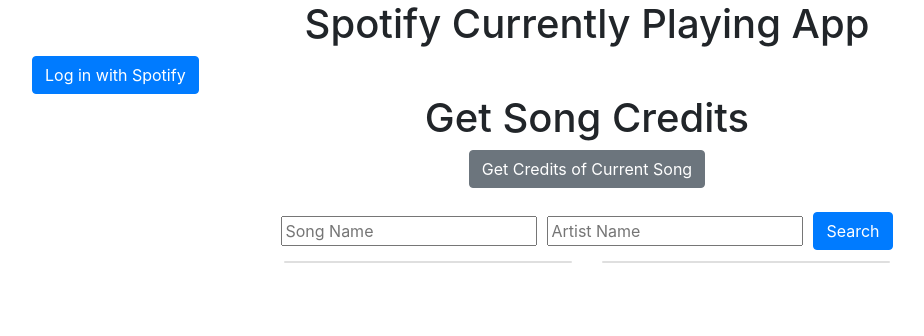
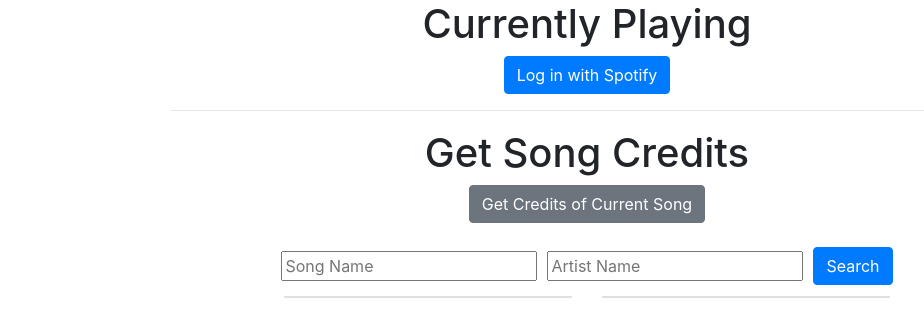
Before and after one commit to itskpalusa/npc, a React (Create React App) app: page / in a window 1280 px wide. Shown: the top 336 px of the page, without its empty margins (53-977 px from the left). Built offline with nearby package versions, Linux system fonts and the light colour scheme.

Commit message:
add songChange and song pass

```diff
--- a/src/App.js
+++ b/src/App.js
@@ -6,6 +6,7 @@ import GeniusCredits from "./components/GeniusCredits";
 
 const App = () => {
 	const [accessToken, setAccessToken] = useState("");
+  const [currentSong, setCurrentSong] = useState(null);
 
 	useEffect(() => {
 		const handleCallback = async () => {
@@ -55,25 +56,42 @@ const App = () => {
 		window.location.href = authUrl;
 	};
 
+	const handleSongChange = (song) => {
+		setCurrentSong(song);
+	};
+
 	return (
 		<div className="container">
 			<div>
 				<div className="text-center">
-					<h1>Spotify Currently Playing App</h1>
+					<h1>Currently Playing</h1>
 				</div>
 				<div>
 					{accessToken ? (
-						<SpotifyPlayer accessToken={accessToken} />
+						<SpotifyPlayer
+							accessToken={accessToken}
+							onSongChange={handleSongChange}
+						/>
 					) : (
-						<div className="btn btn-primary" onClick={handleLogin}>
-							Log in with Spotify
+						<div
+							style={{
+								display: "flex",
+								alignItems: "center",
+								justifyContent: "center",
+							}}
+						>
+							<div className="btn btn-primary" onClick={handleLogin}>
+								Log in with Spotify
+							</div>
 						</div>
 					)}
 				</div>
 			</div>
+			<hr style={{width: "75%", height: "2px", color: "black"}}></hr>
+
 			<div className="text-center">
 				<h1>Get Song Credits</h1>
-				<GeniusCredits />
+				<GeniusCredits currentSong={currentSong} />
 			</div>
 		</div>
 	);
```
